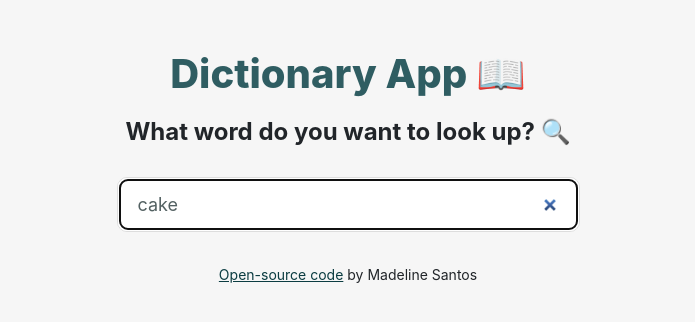
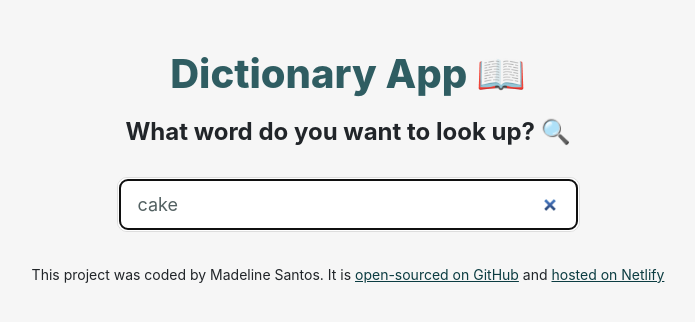
Before and after one commit to madtos12/dictionary-app, a React (Create React App) app: page / in a window 1280 px wide. Shown: the top 322 px of the page, without its empty margins (292-987 px from the left). Built offline with nearby package versions, Linux system fonts and the light colour scheme; no server answers.

Commit message:
Updated Footer

```diff
--- a/src/Footer.js
+++ b/src/Footer.js
@@ -4,14 +4,23 @@ export default function Footer() {
   return (
     <div className="footer">
       <small>
+        This project was coded by Madeline Santos. It is{" "}
         <a
           href="https://github.com/madtos12/dictionary-app"
           target="_blank"
           rel="noreferrer"
         >
-          Open-source code
+          {" "}
+          open-sourced on GitHub
         </a>{" "}
-        by Madeline Santos
+        and{" "}
+        <a
+          href="https://jolly-poincare-27490a.netlify.app/"
+          target="_blank"
+          rel="noreferrer"
+        >
+          hosted on Netlify
+        </a>
       </small>
     </div>
   );
```
